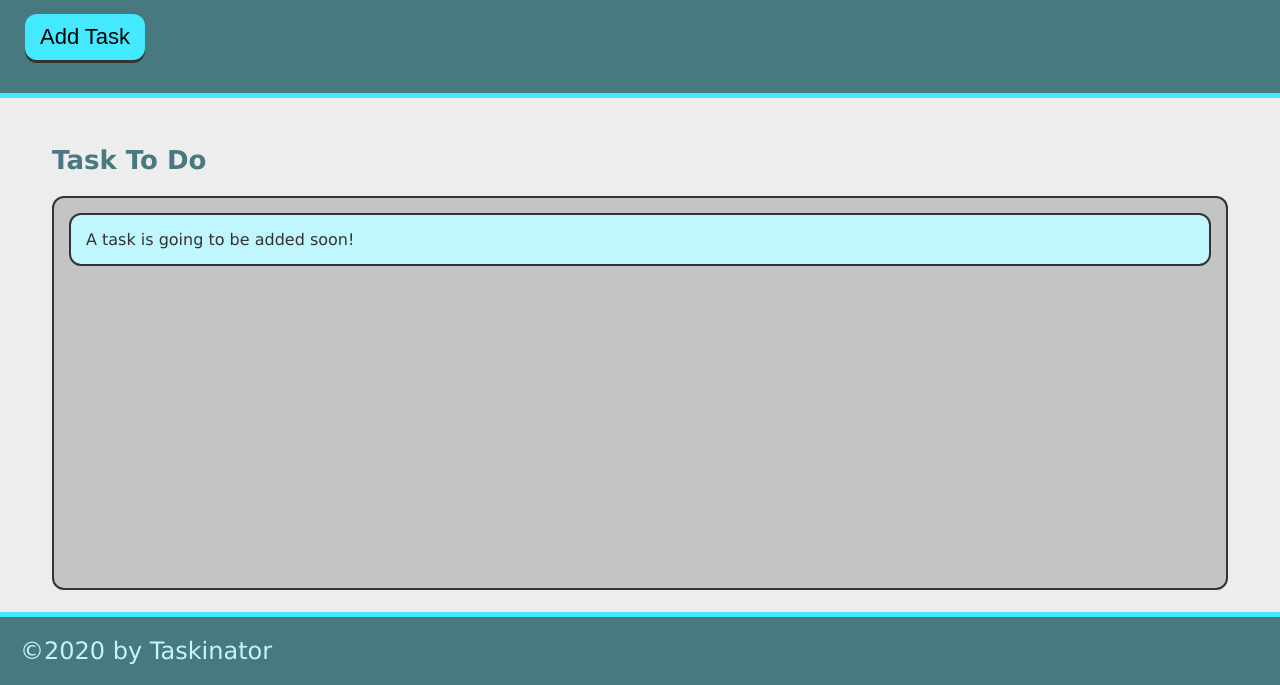
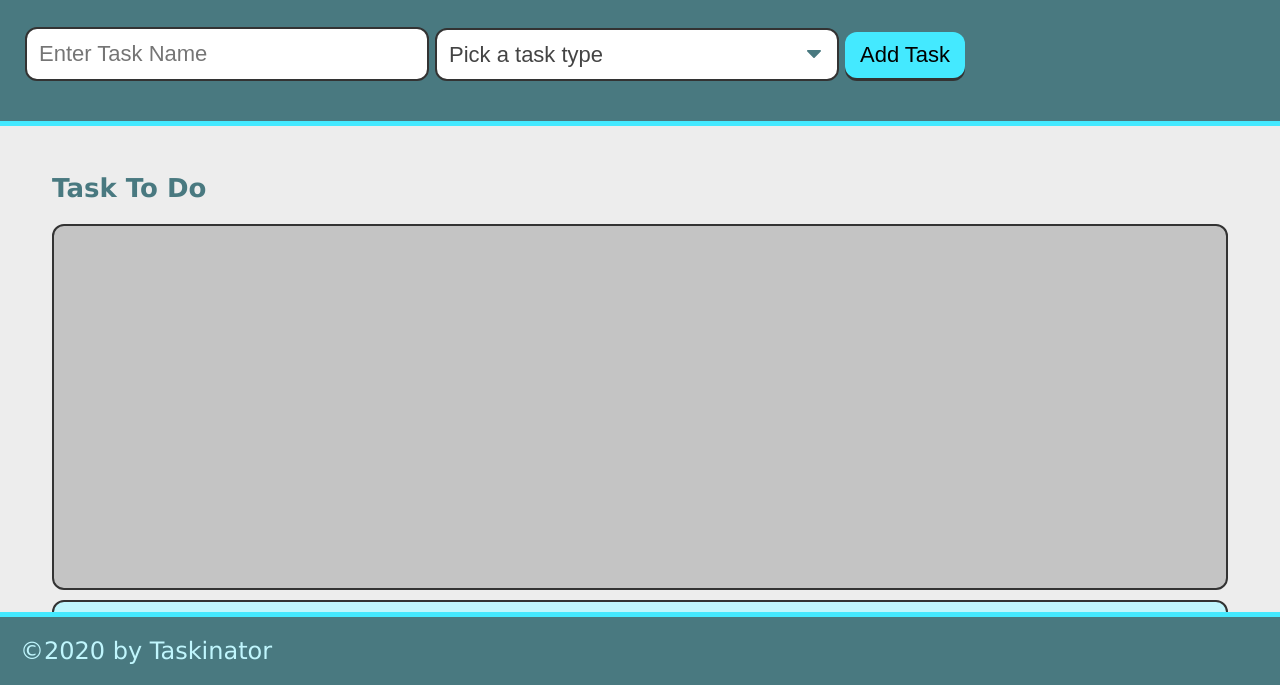
Before and after one commit to ppozdnyakov2233/taskinator, a plain HTML site: page index.html in a window 1280 px wide. Shown: the part 115-800 px from the top of the page. Drawn offline with Linux system fonts and the light colour scheme.

Commit message:
added button

```diff
--- a/index.html
+++ b/index.html
@@ -11,15 +11,30 @@
     <header>
         <h1 class="page-title">Taskinator</h1>
         <p>Click the button below to add a new task!</p>
-        <button class="btn" id="save-task" >Add Task</button>
+        <form id="task-form">
+            <div class="form-group">
+                <input type="text" name="task-name" placeholder="Enter Task Name" />
+            </div>
+            <div class="form-group">
+                <select name="task-type"class="select-dropdown">
+                  <option value="" disabled selected>Pick a task type</option>
+                  <option value="Print">Print</option>
+                  <option value="Web">Web</option>
+                  <option value="Mobile">Mobile</option>
+                </select>
+              </div>
+            <div class="form-group">
+        <button class="btn" id="save-task" type="submit">Add Task</button>
+        </div>
+        </form>
     </header>
 
     <main class="page-content">
         <section class="task-list-wrapper">
             <h2 class="list-title">Task To Do</h2>
-            <ul class="task-list"id="tasks-to-do">
+            <ul class="task-list"id="tasks-to-do"></ul>
                 <li class="task-item">A task is going to be added soon!</li>
-            </ul>
+
         </section>
     </main>
     <footer>
```
